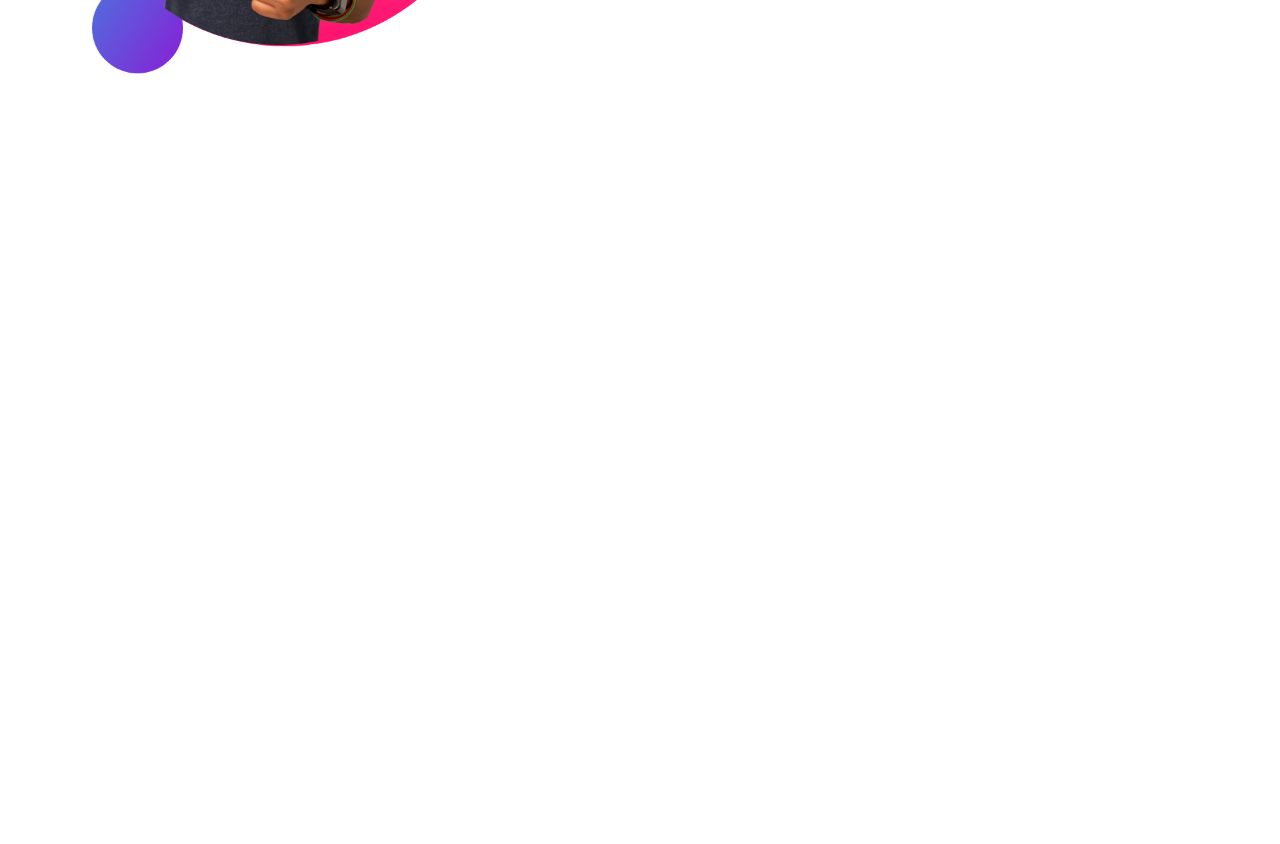
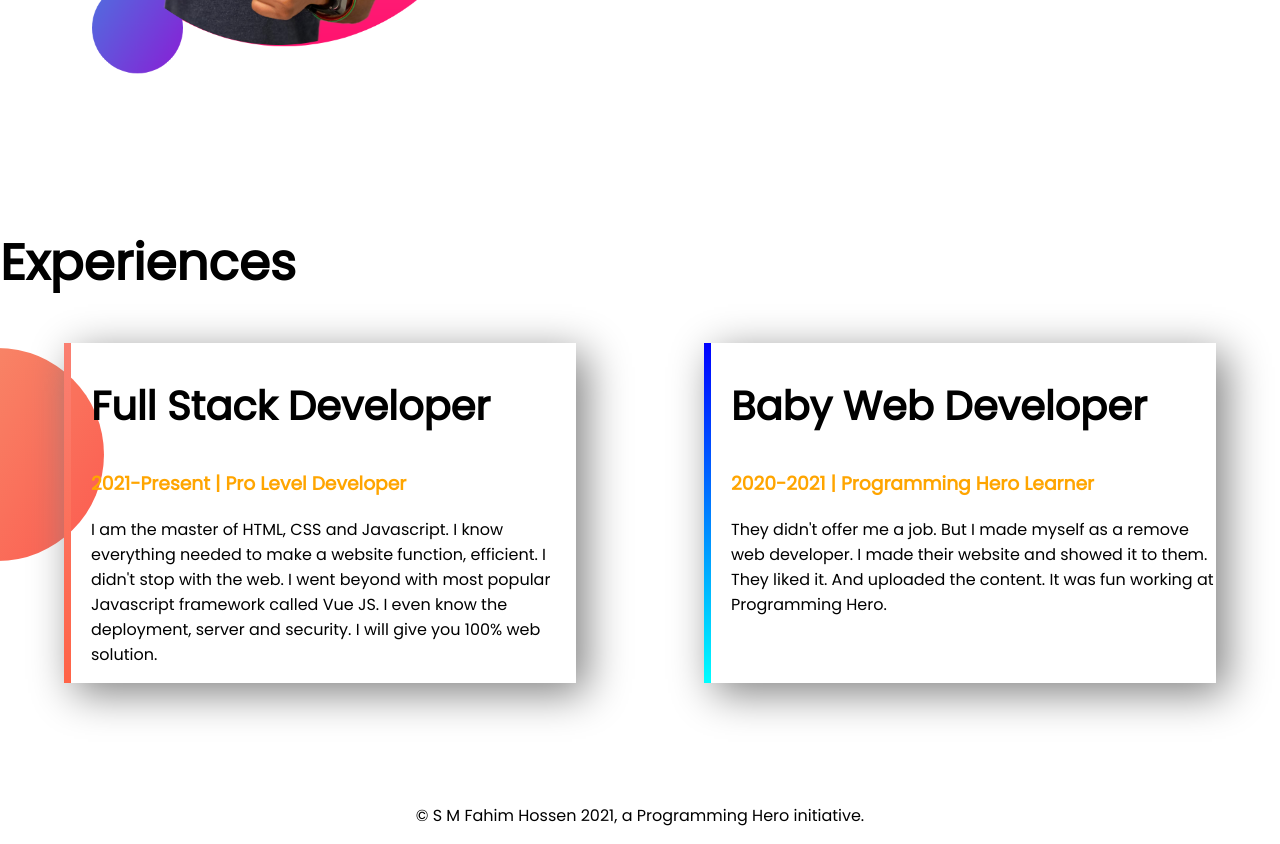
Before and after one commit to smfahim25/developer-portfolio, a plain HTML site: page index.html in a window 1280 px wide. Shown: the part 1139-1983 px from the top of the page. Before the commit the page ends 1365 px from the top, so only its background shows below. Drawn offline with Linux system fonts and the light colour scheme.

Commit message:
footer and experience added

```diff
--- a/index.html
+++ b/index.html
@@ -13,7 +13,7 @@
 </head>
 
 <body>
-    <section class="top-banner">
+    <section class="top-banner flexiable-container">
         <div class="half-width">
             <h1>Welcome To</h1>
             <h1><span class="orange-color">S M Fahim Hossen</span> World</h1>
@@ -30,7 +30,7 @@
             <img src="images/jhankar.png" alt="">
         </div>
     </section>
-    <section class="dream-big">
+    <section class="dream-big flexiable-container">
         <div class="half-width">
             <img src="images/jhankar2.png" alt="">
         </div>
@@ -43,6 +43,31 @@
             <a class="link-button" target="_blank" href="">DOWNLOAD RESUME</a>
         </div>
     </section>
+    <section class="experience-area">
+        <h1>Experiences</h1>
+        <div class="flexiable-container">
+            <div id="full-stack" class="experience-item">
+                <h2>Full Stack Developer</h2>
+                <h3 class="orange-color">2021-Present | Pro Level Developer</h3>
+                <p>I am the master of HTML, CSS and Javascript. I know everything needed to make a website
+                    function,
+                    efficient. I didn't stop with the web. I went beyond with most popular Javascript framework called
+                    Vue
+                    JS. I even know the deployment, server and security. I will give you 100% web solution.</p>
+            </div>
+            <div id="web-dev" class="experience-item">
+                <h2>Baby Web Developer</h2>
+                <h3 class="orange-color">2020-2021 | Programming Hero Learner</h3>
+                <p>They didn't offer me a job. But I made myself as a remove web developer. I made their
+                    website and
+                    showed
+                    it to them. They liked it. And uploaded the content. It was fun working at Programming Hero.</p>
+            </div>
+        </div>
+    </section>
+    <footer>
+        <p>© S M Fahim Hossen 2021, a Programming Hero initiative.</p>
+    </footer>
 </body>
 
 </html>
--- a/style.css
+++ b/style.css
@@ -5,10 +5,13 @@ body{
 h1{
     font-size: 50px;
 }
+h2{
+    font-size: 40px;
+}
 .orange-color{
     color: orange;
 }
-section{
+.flexiable-container{
     display: flex;
     margin-bottom: 120px;
 }
@@ -21,7 +24,7 @@ section{
 }
 .link-button{
     text-decoration: none;
-    background-image: linear-gradient(orange,tomato);
+    background-image: linear-gradient(salmon,tomato);
     padding: 10px 40px;
     color: white;
     font-weight: 700;
@@ -36,6 +39,31 @@ section{
     background-repeat: no-repeat;
     background-position: right;
 }
+.experience-area{
+    background-image: url(images/exp-bg.png);
+    background-repeat: no-repeat;
+    background-position: left;
+}
 .just{
     text-align: justify;
 }
+.experience-item{
+    width: 40%;
+    box-shadow: 10px 10px 40px gray;
+    margin-left: 5%;
+    margin-right: 5%;
+    padding-left: 20px;
+}
+#full-stack{
+    border-left: 7px solid;
+    border-image: linear-gradient(salmon,tomato);
+    border-image-slice: 1;
+}
+#web-dev{
+    border-left: 7px solid;
+    border-image: linear-gradient(blue,cyan) ;
+    border-image-slice: 1;
+}
+footer p {
+    text-align: center;
+}
```
Also changed, not shown: 4 other files.
